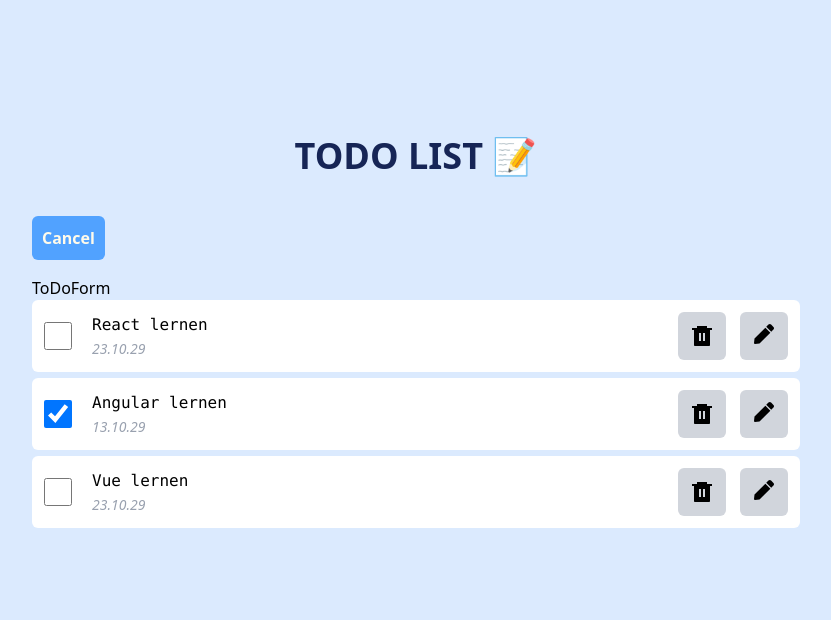
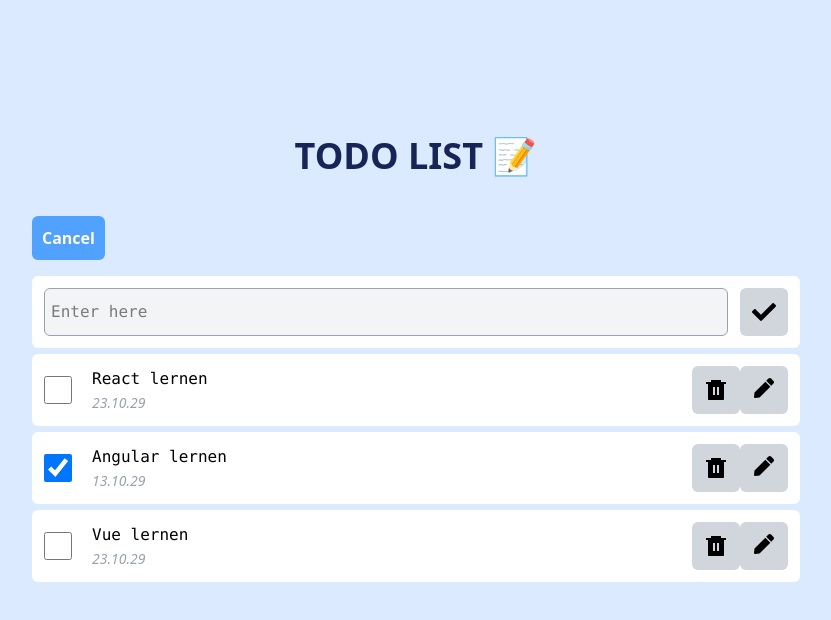
Before and after one commit to GordonSlyding/react-to-do-app, a React (Vite) app: page / in a window 1280 px wide. Both pictures are taken after a click on the button "Add ToDo". Shown: the top 620 px of the page, without its empty margins (224-1055 px from the left). Built offline with nearby package versions, Linux system fonts and the light colour scheme.

Commit message:
Refactor ToDoForm component and add submit functionality

```diff
--- a/src/App.jsx
+++ b/src/App.jsx
@@ -25,12 +25,16 @@ const App = () => {
   };
 
   const addToDo = (title) => {
+    const date = new Date();
+
+    const currentTimeDate = date.toLocaleString();
+
     const newId = Math.max(...toDos.map((toDo) => toDo.id)) + 1;
     const newToDo = {
       id: newId,
       title: title,
       isDone: false,
-      createdAt: new Date().getDate().toString(),
+      createdAt: currentTimeDate,
     };
 
     // Ersetze altes arrays durch ein neues aktualisiertes
@@ -60,7 +64,7 @@ const App = () => {
           ></Button>
         </div>
 
-        <div>{showForm && <ToDoForm />}</div>
+        <div>{showForm && <ToDoForm onSubmit={addToDo} />}</div>
 
         <div>
           {toDos.map((toDo) => (
--- a/src/components/ToDo/ToDoForm.jsx
+++ b/src/components/ToDo/ToDoForm.jsx
@@ -1,7 +1,43 @@
-import React from "react";
+import React, { useRef } from "react";
+import { FaCheck } from "react-icons/fa";
 
-const ToDoForm = () => {
-  return <div>ToDoForm</div>;
+const ToDoForm = ({ onSubmit }) => {
+  // TODO: Nachschlagen was UseRef-Hook tut
+  const inputRef = useRef(null);
+
+  const handleSubmit = () => {
+    const toDoTitle = inputRef.current.value;
+
+    if (toDoTitle.trim()) {
+      onSubmit(toDoTitle);
+      inputRef.current.value = "";
+    }
+  };
+
+  const handleKeyDown = (e) => {
+    if (e.key === "Enter") {
+      e.preventDefault();
+      handleSubmit();
+    }
+  };
+
+  return (
+    <div className="flex flex-row p-3 bg-white rounded-md w-3xl mb-1.5">
+      <input
+        type="text"
+        placeholder="Enter here"
+        className="bg-gray-100 text-md font-mono border border-gray-400 rounded-md p-1.5 w-full focus:border-blue-500"
+        ref={inputRef}
+        onKeyDown={handleKeyDown}
+      ></input>
+      <div
+        className="bg-gray-300 rounded-md hover:bg-green-400 hover:cursor-pointer text-2xl p-3 group ml-3"
+        onClick={handleSubmit}
+      >
+        <FaCheck className="group-hover:text-amber-50" />
+      </div>
+    </div>
+  );
 };
 
 export default ToDoForm;
--- a/src/components/ToDo/ToDoItem.jsx
+++ b/src/components/ToDo/ToDoItem.jsx
@@ -18,7 +18,7 @@ const ToDoItem = ({ id, title, isDone, createdAt, toggleStatus }) => {
         <span className="font-mono leading-0.5">{title}</span> <br />
         <span className="text-gray-400 italic text-sm">{createdAt}</span>
       </div>
-      <div className="flex flex-row gap-3.5 text-black ml-auto ">
+      <div className="flex flex-row gap-3.5text-black ml-auto ">
         <div className="bg-gray-300 rounded-md hover:bg-red-400 hover:cursor-pointer text-2xl p-3 group">
           <RiDeleteBin6Fill className="group-hover:text-amber-50" />
         </div>
```
